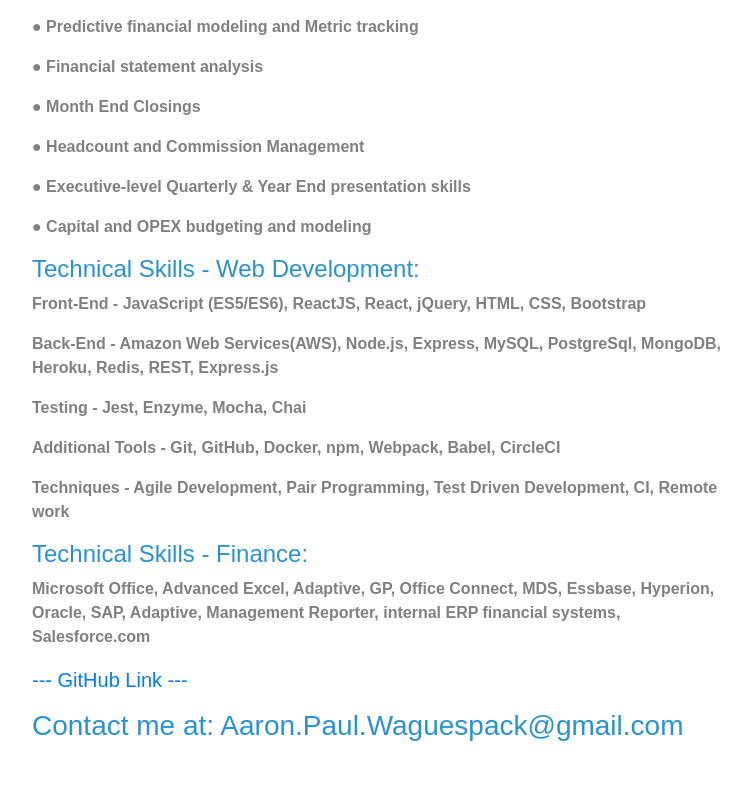
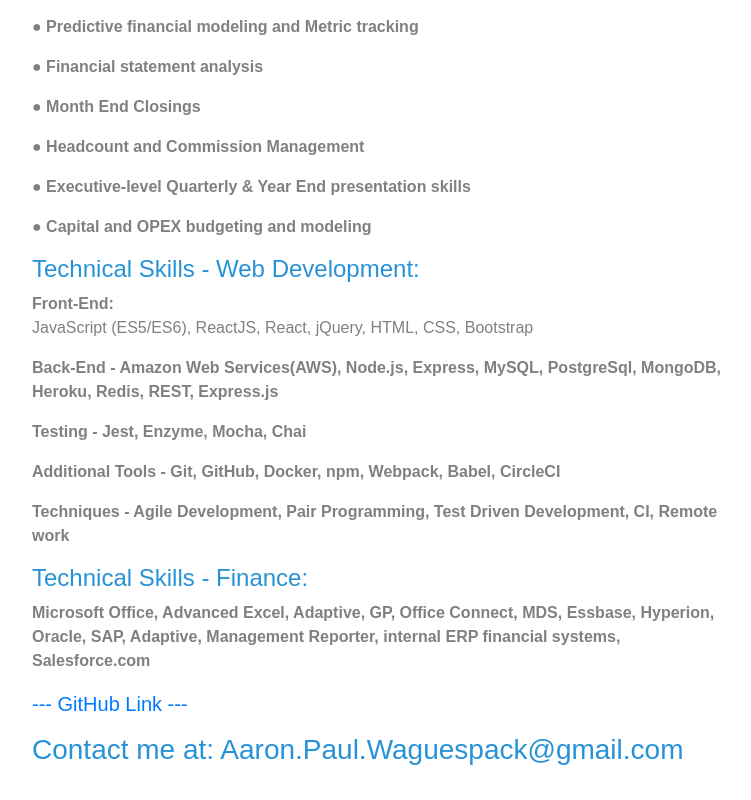
Before and after one commit to Aaron-Waguespack/resumelandingpage, a React (Create React App) app: page / in a window 1280 px wide. Shown: the part 954-1754 px from the top of the page, without its empty margins (253-1004 px from the left). Before the commit the page ends 1730 px from the top, so only its background shows below. Built offline with nearby package versions, Linux system fonts and the light colour scheme.

Commit message:
homepage styling

```diff
--- a/src/components/home.js
+++ b/src/components/home.js
@@ -28,7 +28,7 @@
             <p className="bulletpoint">● Executive-level Quarterly & Year End presentation skills</p>
             <p className="bulletpoint">● Capital and OPEX budgeting and modeling </p>
             <h4>Technical Skills - Web Development: </h4>
-            <p className="bulletpoint"> Front-End - JavaScript (ES5/ES6), ReactJS, React, jQuery, HTML, CSS, Bootstrap</p>
+            <p className="bulletpoint"> <strong>Front-End:</strong> <p>JavaScript (ES5/ES6), ReactJS, React, jQuery, HTML, CSS, Bootstrap</p></p>
             <p className="bulletpoint"> Back-End - Amazon Web Services(AWS), Node.js, Express, MySQL, PostgreSql, MongoDB, Heroku, Redis, REST, Express.js</p>
             <p className="bulletpoint"> Testing - Jest, Enzyme, Mocha, Chai</p>
             <p className="bulletpoint"> Additional Tools - Git, GitHub, Docker, npm, Webpack, Babel, CircleCI</p>
```
